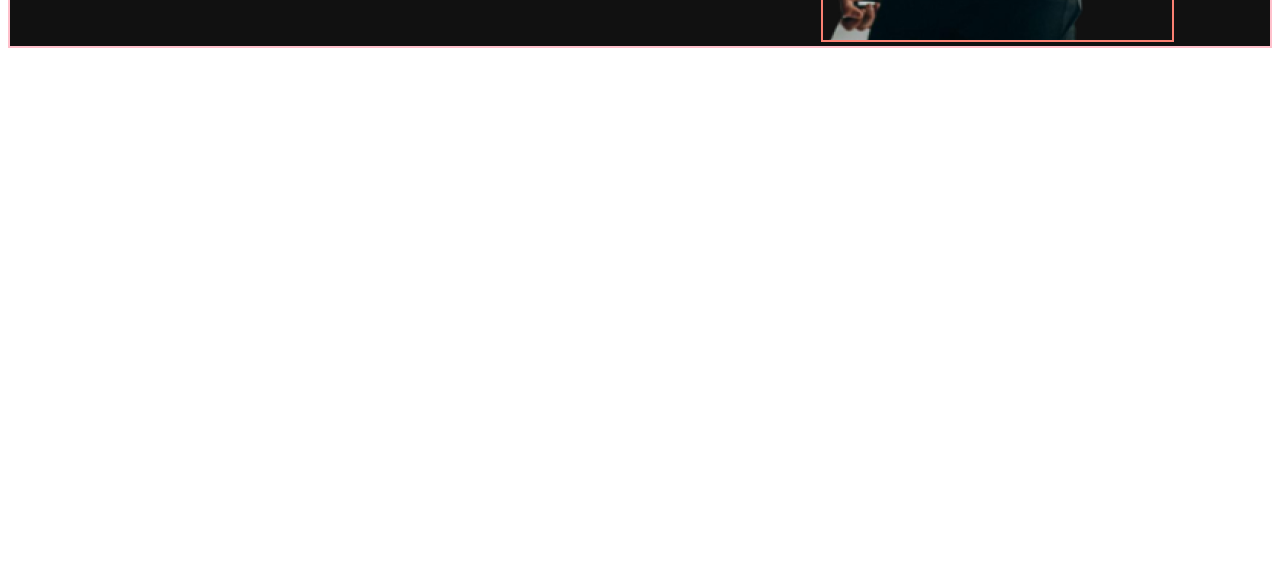
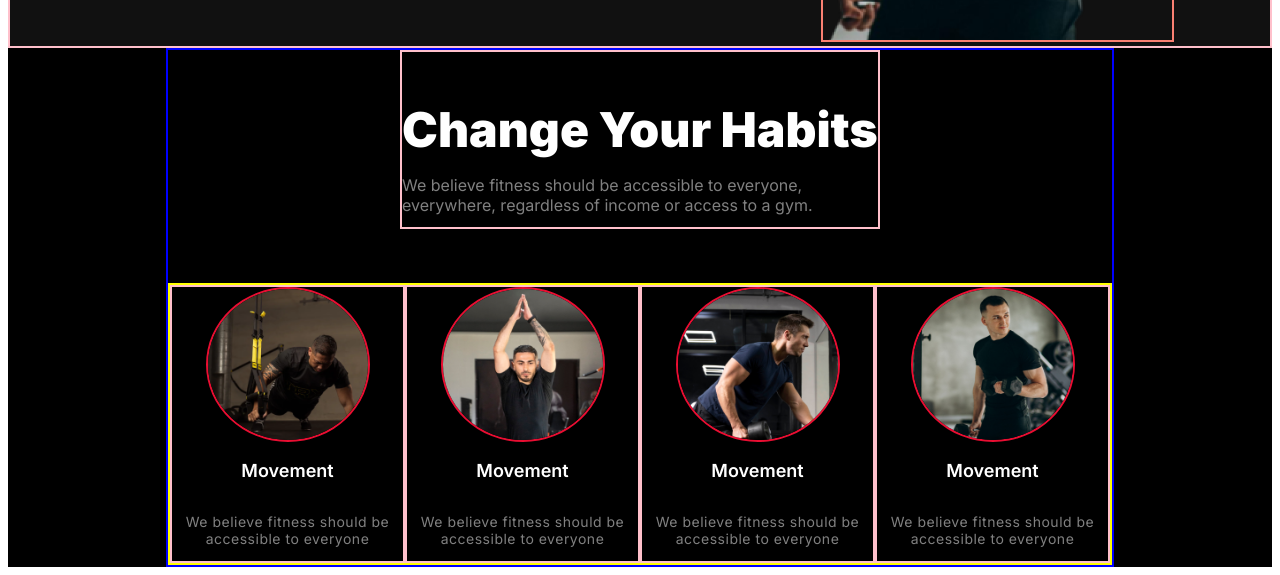
Before and after one commit to saudanoor/fitness-website, a plain HTML site: page index.html in a window 1280 px wide. Shown: the part 668-1243 px from the top of the page. Before the commit the page ends 800 px from the top, so only its background shows below. Drawn offline with Linux system fonts and the light colour scheme; a web font is replaced by a local one.

Commit message:
change habbit added

```diff
--- a/index.html
+++ b/index.html
@@ -96,5 +96,88 @@
 
 
     </header>
+
+    <main class="bg-black">
+
+        <!-- change container starts here -->
+
+<section class="main-one ">
+
+        <section class="change-habbit bg-black">
+
+            <div class="change-container  behind-border">
+                <h3 class="change title text-title" >Change Your Habits</h3>
+                <p class="chage-description text-grey"> We believe fitness should be accessible to everyone, everywhere, regardless of income or access to a gym.</p>
+            </div>
+
+<!-- 4 cards are here   -->
+            <div class="card-container bg-black">
+
+                <div class="card-frame">
+                    <div class="image-circle">
+                        <img src="images/image 3.png" alt="">
+                    </div>
+
+                    <p class="img-title">Movement</p>
+
+                    <p class="img-description text-grey-normal">We believe fitness should be accessible to everyone</p>
+
+                </div>
+
+
+
+
+
+                <div class="card-frame">
+                    <div class="image-circle">
+                        <img src="images/image 2.png" alt="">
+                    </div>
+
+                    <p class="img-title">Movement</p>
+
+                    <p class="img-description text-grey-normal">We believe fitness should be accessible to everyone</p>
+
+                </div>
+
+
+
+
+                <div class="card-frame">
+                    <div class="image-circle">
+                        <img src="images/image 4.png" alt="">
+                    </div>
+
+                    <p class="img-title">Movement</p>
+
+                    <p class="img-description text-grey-normal">We believe fitness should be accessible to everyone</p>
+
+                </div>
+
+
+
+
+                <div class="card-frame">
+                    <div class="image-circle">
+                        <img src="images/image 5.png" alt="">
+                    </div>
+
+                    <p class="img-title">Movement</p>
+
+                    <p class="img-description text-grey-normal">We believe fitness should be accessible to everyone</p>
+
+                </div>
+
+            </div>
+
+
+
+
+
+        </section>
+
+    </section>
+
+
+    </main>
 </body>
 </html>
--- a/styles/styles.css
+++ b/styles/styles.css
@@ -22,6 +22,10 @@
 
   .bg-grey{
     background-color: #111111;
+  }
+
+  .bg-black{
+    background-color:  rgb(0, 0, 0);;
   }
 
   .behind-border{
@@ -68,6 +72,13 @@
 
   }
 
+  .text-title{
+    color: rgb(255, 255, 255);
+font-family: Inter;
+font-size: 3rem;
+font-weight: 900;
+margin-bottom: 14px;
+  }
 
 
 
@@ -369,6 +380,110 @@ margin-top: 25px;
 }
 
 
+/* MAIN PART STARTS HERE */
+
+/* change-container starts here */
+
+.main-one{
+  display: flex;
+
+  justify-content: center;
+  align-items: center;
+}
+
+
+.change-habbit{
+
+border: 2px solid blue;
+  max-width: 1044px;
+/* height: 462px; */
+left: 198px;
+top: 815px;
+
+display: flex;
+flex-direction: column;
+gap: 54px;
+
+
+justify-items: center;
+align-items: center;
+
+}
+
+.change-container{
+
+  width: 476px;
+  height: 175px;
+}
+
+
+
+.card-container{
+  border: 2px solid yellow;
+
+  max-width: 1044px;
+  /* height: 284px; */
+
+  display: grid;
+  grid-template-columns: repeat(4, 1fr);
+
+
+
+}
+
+.card-frame{
+
+  border: 2px solid pink;
+
+  width: 231px;
+height: 274px;
+
+display: flex;
+flex-direction: column;
+align-items: center;
+  justify-content: center;
+
+}
+
+.image-circle{
+  border: 2px solid rgb(233, 14, 50);
+  width: 160px;
+  height: 160px;
+
+  border-radius: 50%;
+  display: flex;
+  align-items: center;
+  justify-content: center;
+  overflow: hidden;
+  object-fit: contain;
+
+  margin: 0 auto ;
+
+}
+
+.image-circle img {
+  width: 100%;
+  height: 100%;
+}
+
+.img-title{
+  color: rgb(255, 255, 255);
+font-family: Inter;
+font-size: 1.125rem;
+font-weight: 600;
+}
+
+.img-description{
+  color: rgba(255, 255, 255, 0.5);
+font-family: Inter;
+font-size: 0.875rem;
+font-weight: 400;
+
+text-align: center;
+
+}
+
+
 
 
 
@@ -431,6 +546,45 @@ margin-top: 25px;
     }
 
 
+    /* main-one */
+
+
+    .change-habbit{
+
+      border: 2px solid blue;
+
+        max-width: 1044px;
+      /* height: 462px; */
+
+      /* left: 198px;
+      top: 815px; */
+
+      display: flex;
+      flex-direction: column;
+      gap: 54px;
+
+
+      justify-items: center;
+      align-items: center;
+
+      }
+
+
+    .card-container{
+      border: 2px solid yellow;
+
+      max-width: 1044px;
+      /* height: 284px; */
+
+      display: grid;
+      grid-template-columns: repeat(1, 1fr);
+
+
+
+
+
+    }
+
 
 
 }
```
